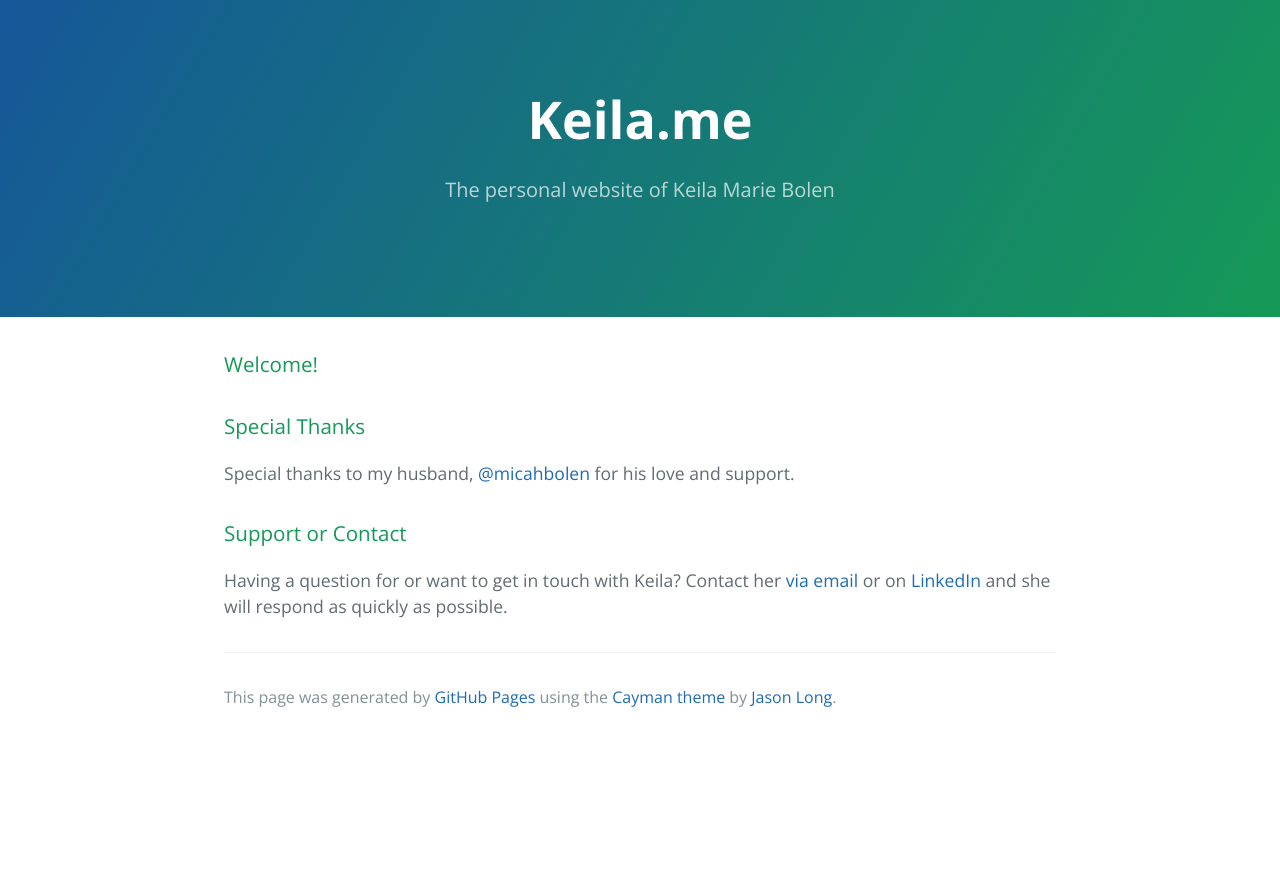
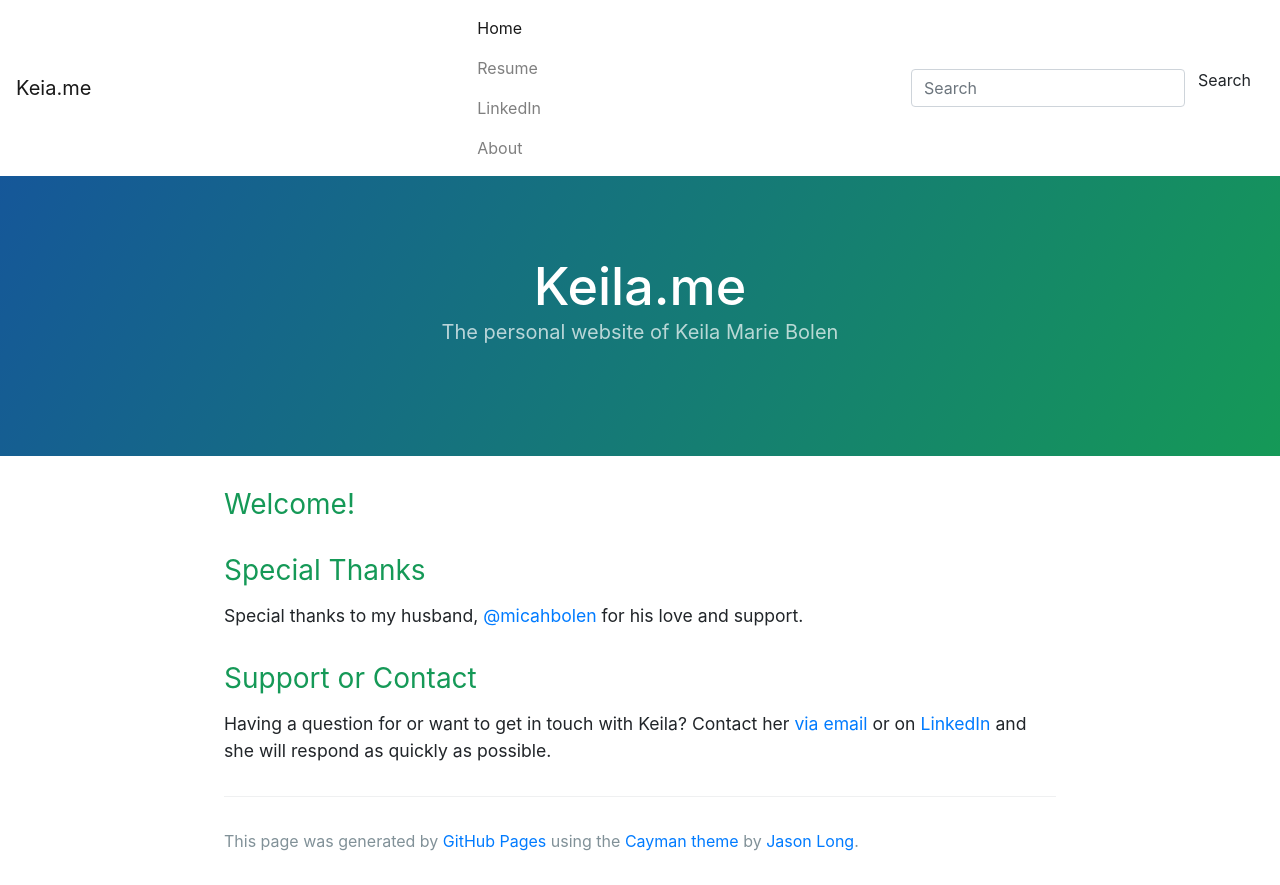
Before and after one commit to KeilaBolen/keilabolen.github.io, a plain HTML site: page index.html in a window 1280 px wide. Before the commit the page ends 800 px from the top, so only its background shows below. Drawn offline with nearby package versions, Linux system fonts and the light colour scheme.

Commit message:
Add navigation bar to home page.

```diff
--- a/index.html
+++ b/index.html
@@ -8,8 +8,31 @@
     <link href='https://fonts.googleapis.com/css?family=Open+Sans:400,700' rel='stylesheet' type='text/css'>
     <link rel="stylesheet" type="text/css" href="stylesheets/stylesheet.css" media="screen">
     <link rel="stylesheet" type="text/css" href="stylesheets/github-light.css" media="screen">
+    <link rel="stylesheet" href="https://cdn.rawgit.com/twbs/bootstrap/v4-dev/dist/css/bootstrap.css" integrity="sha384-XXXXXXXX" crossorigin="anonymous">
+    <script src="https://cdn.rawgit.com/twbs/bootstrap/v4-dev/dist/js/bootstrap.js" integrity="sha384-XXXXXXXX" crossorigin="anonymous"></script>
   </head>
   <body>
+    <nav class="navbar navbar-light bg-faded">
+      <a class="navbar-brand" href="#">Keia.me</a>
+      <ul class="nav navbar-nav">
+        <li class="nav-item active">
+          <a class="nav-link" href="#">Home <span class="sr-only">(current)</span></a>
+        </li>
+        <li class="nav-item">
+          <a class="nav-link" href="assets/keila-bolen-resume.docx">Resume</a>
+        </li>
+        <li class="nav-item">
+          <a class="nav-link" href="#">LinkedIn</a>
+        </li>
+        <li class="nav-item">
+          <a class="nav-link" href="#">About</a>
+        </li>
+      </ul>
+      <form class="form-inline pull-xs-right">
+        <input class="form-control" type="text" placeholder="Search">
+        <button class="btn btn-success-outline" type="submit">Search</button>
+      </form>
+    </nav>
     <section class="page-header">
       <h1 class="project-name">Keila.me</h1>
       <h2 class="project-tagline">The personal website of Keila Marie Bolen</h2>
```
